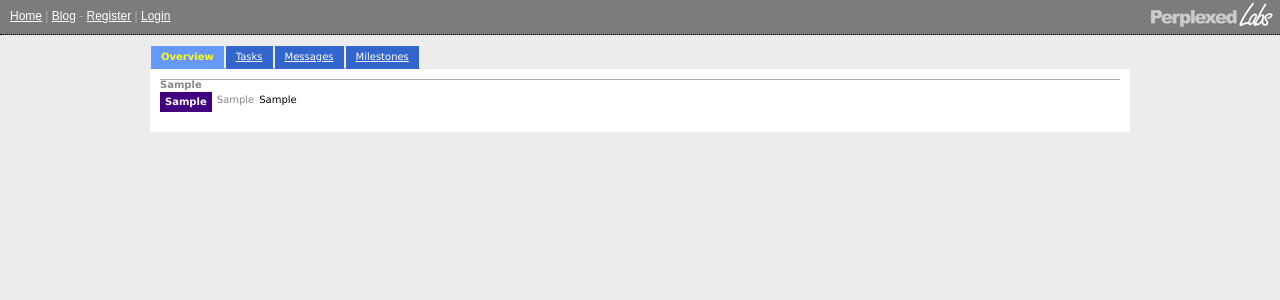
After one commit to mreiferson/tasklance, a Django app: template apps/projman/templates/overview.html in a window 1280 px wide. The commit adds this page. Shown: the top 300 px of the page. Run offline with Django 3.2, Linux system fonts and the light colour scheme; the template is opened without the code that fills it: most values are stand-ins (such as "Sample title", 1, 10 or a date in 2020); parts of the project's set-up code (start-up, migrations or seed data) failed here and were passed over.

Commit message:
created category overview, updated message style
git-svn-id: https://svn.vrenesis.com/tasklance/trunk@3411 e4e18489-d04f-4dbd-bd3b-2e29156f5e3f

```diff
--- a/apps/projman/models.py
+++ b/apps/projman/models.py
@@ -135,6 +135,9 @@ class Message(models.Model):
 	creator = models.ForeignKey(User, editable=False, related_name='msg')
 	created = models.DateTimeField('Creation Stamp', editable=False)
 
+	class Meta:
+		ordering = ('-created',)
+
 	def save(self):
 		if not self.created:
 			self.created = datetime.now()
--- a/apps/projman/templates/home.html
+++ b/apps/projman/templates/home.html
@@ -11,7 +11,7 @@
 				<div id="categories">
 					{% for category in request.account.category_set.all %}
 					<div id="category{{ category.id }}" rel="{{ category.id }}" class="category">
-						<h1><a href="{% url pm_delcategory category.id %}"><img src="/site_media/images/report_delete.gif" alt="Delete Category"/></a> <a href="{% url pm_view category.id %}"><span class="categoryName" rel="name">{{ category.name }}</span></a></h1>
+						<h1><a href="{% url pm_delcategory category.id %}"><img src="/site_media/images/report_delete.gif" alt="Delete Category"/></a> <a href="{% url pm_overview category.id %}"><span class="categoryName" rel="name">{{ category.name }}</span></a></h1>
 						<div class="categoryDescription" rel="description">{{ category.description }}</div>
 						{% show_history category %}
 					</div>
--- /dev/null
+++ b/apps/projman/templates/overview.html
@@ -0,0 +1,68 @@
+{% extends "content.html" %}
+{% load custom_tags %}
+
+{% block title %}Category Overview - {{ block.super }}{% endblock %}
+
+{% block navMenu %}
+<ul id="navMenuList">
+	<li><a href="{% url pm_overview category.id %}" class="current">Overview</a></li>
+	<li><a href="{% url pm_tasks category.id %}">Tasks</a></li>
+	<li><a href="{% url pm_thread category.id %}">Messages</a></li>
+	<li><a href="">Milestones</a></li>
+</ul>
+{% endblock %}
+
+{% block content %}
+<style type="text/css">
+	.date {
+		margin-bottom: 1em;
+		border-top: 1px solid #aaa;
+	}
+
+	.date .dateHeader {
+		font-weight: bold;
+		color: #888;
+	}
+
+	.item {
+		margin: 2px 0;
+	}
+
+	.item .itemType {
+		background: #400080;
+		font-weight: bold;
+		color: #fff;
+		float: left;
+		margin-right: 5px;
+		padding: 5px;
+	}
+
+	.item .itemStamp {
+		color: #888;
+		float: left;
+		margin-right: 5px;
+		padding-top: 3px;
+	}
+
+	.item .itemText {
+		float: left;
+		padding-top: 3px;
+	}
+
+	.completed {
+		text-decoration: line-through;
+	}
+</style>
+{% for datelist in items %}
+	<div class="date">
+		<div class="dateHeader">{{ datelist.0 }}</div>
+		{% for item in datelist.1 %}
+			<div class="item floatContainer">
+				<div class="itemType">{{ item.1 }}</div>
+				<div class="itemStamp">{{ item.0 }}</div>
+				<div class="itemText{% if item.2 %} completed{% endif %}">{{ item.3 }}</div>
+			</div>
+		{% endfor %}
+	</div>
+{% endfor %}
+{% endblock %}
--- a/apps/projman/urls.py
+++ b/apps/projman/urls.py
@@ -11,7 +11,7 @@ urlpatterns = patterns('',
 	url(r'^delproject/(?P<object_id>\d+)/$', views.delete_object_referer,
 		{ 'model': Project, 'template_name': 'project_confirm_delete.html' }, name='pm_delproject'),
 
-	url(r'^category/view/(?P<category_id>\d+)/$', views.view, name='pm_view'),
+	url(r'^category/overview/(?P<category_id>\d+)/$', views.overview, name='pm_overview'),
 	url(r'^category/tasks/(?P<category_id>\d+)/$', views.tasks, name='pm_tasks'),
 	url(r'^category/thread/(?P<content_id>\d+)/$', views.thread_view, { 'content_object': Category }, name='pm_thread'),
 
--- a/templates/content.html
+++ b/templates/content.html
@@ -7,6 +7,9 @@
 	}
 </style>
 <div id="contentContainer">
+	<div id="headline">
+		{% block header %}{% endblock %}
+	</div>
 	<div id="navMenu" class="floatContainer">
 		{% block navMenu %}{% endblock %}
 	</div>
```
Also changed, not shown: apps/projman/templates/tasks.html (+62 -6 lines), apps/projman/templates/thread_view.html (+37 -3 lines), apps/projman/templates/view.html (deleted, +0 -76 lines), apps/projman/views.py (+26 -4 lines).
